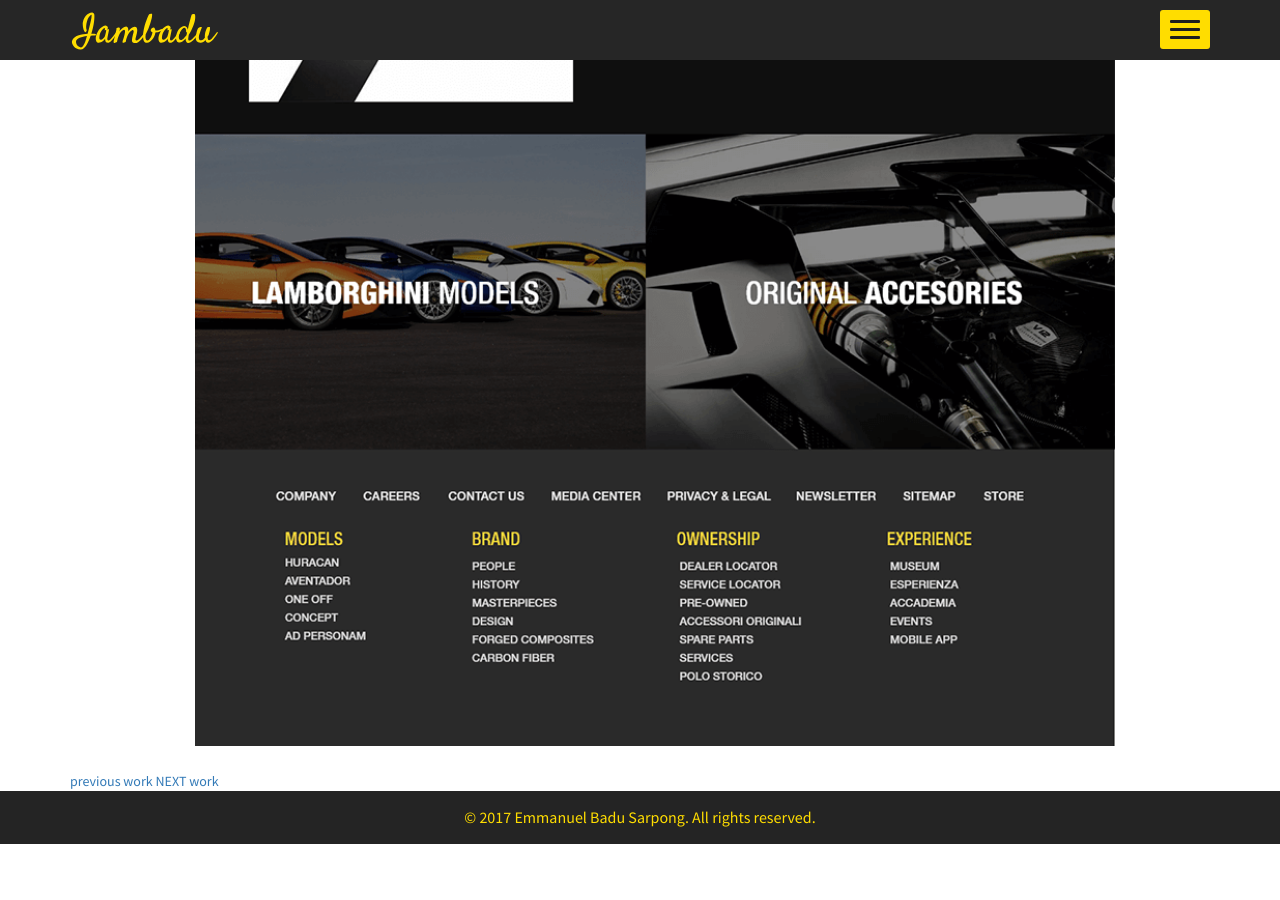
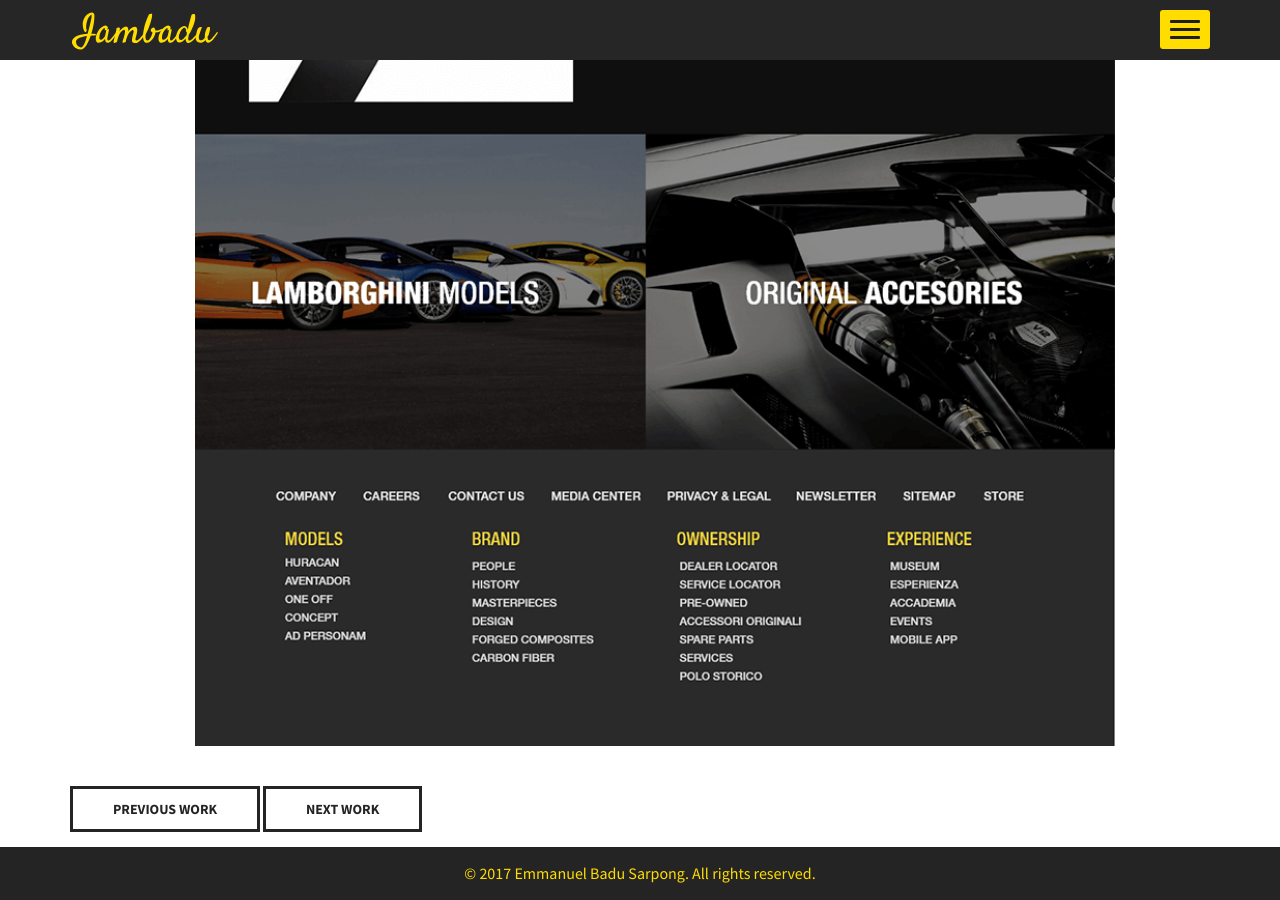
Before and after one commit to iambadu/iambadu.github.io, a Jekyll site: the page built from _portfolio/lamborghini-concept.md, in a window 1280 px wide and 900 px high, scrolled down 2459 px. Built offline with Jekyll 4.4.1, drawn with Linux system fonts in a browser that asks for light colours; before the commit the page ends 3303 px from its top, so only the background shows below that.

Commit message:
prevnext css

```diff
--- a/_includes/prevnext.html
+++ b/_includes/prevnext.html
@@ -5,7 +5,8 @@
 
 <div class="wrknav">
     {% if posts.size > 1 %} {% if prevurl %}
-    <a class="" href="{{prevurl}}" class="prev">previous work</a><span class="prv"></span>{% endif %} {% if nexturl %}
-    <a class="nxt" href="{{nexturl}}" class="nxt">NEXT work</a><span class="nxt"></span>{% endif %} {% endif %}
+    <a class="prv btn-out" href="{{prevurl}}" class="prev">previous work</a>
+    {% endif %} {% if nexturl %}
+    <a class="nxt btn-out" href="{{nexturl}}">next work</a><span class="nxt"></span>{% endif %} {% endif %}
 </div>
 {% endif %}
```
